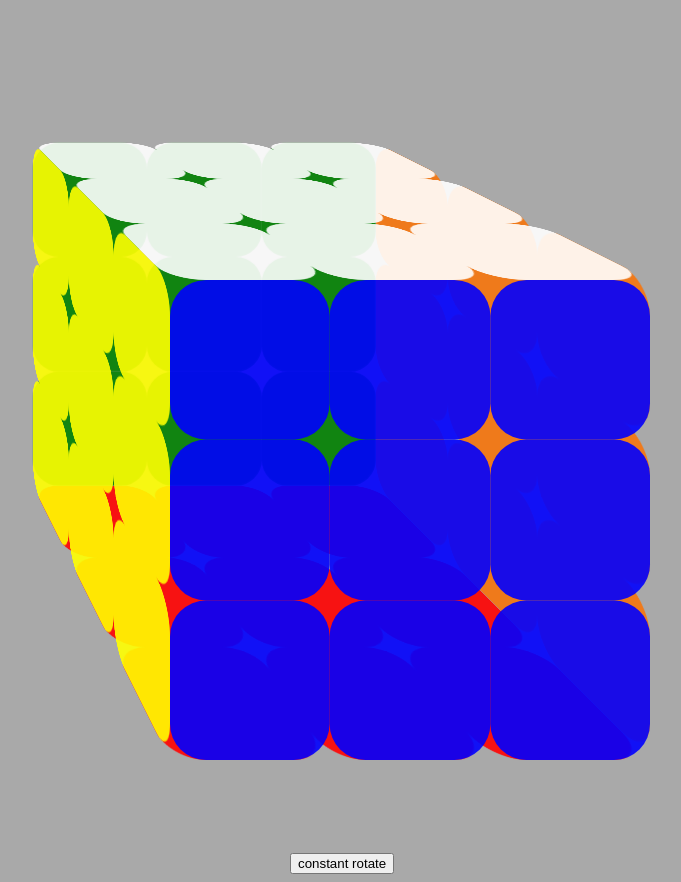
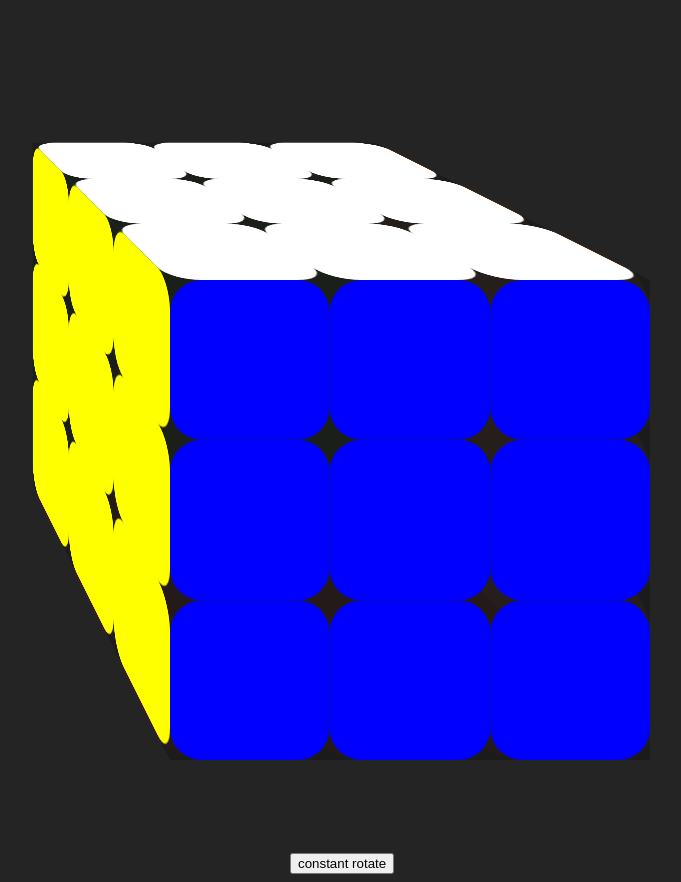
Before and after one commit to nkg447/rcube, a plain HTML site: page index.html in a window 1280 px wide. Shown: the whole page, without its empty margins (350-1031 px from the left). Drawn offline with Linux system fonts and the light colour scheme.

Commit message:
minor background color changes

```diff
--- a/style.css
+++ b/style.css
@@ -1,5 +1,5 @@
 body {
-  background-color: darkgray;
+  background-color: rgba(29, 28, 28, 0.959);
   overscroll-behavior: contain;
 }
 #container {
@@ -29,8 +29,8 @@ body {
   height: 400px;
   box-sizing: border-box;
 
-  background-color: transparent;
-  opacity: 0.9;
+  background-color: rgba(29, 28, 28, 0.959);
+  /* opacity: 0.9; */
 }
 
 .face .box {
@@ -38,7 +38,7 @@ body {
   height: 33.33%;
   background-color: grey;
 
-  border-radius: 30px;
+  border-radius: 20%;
 
   position: absolute;
 }
```
